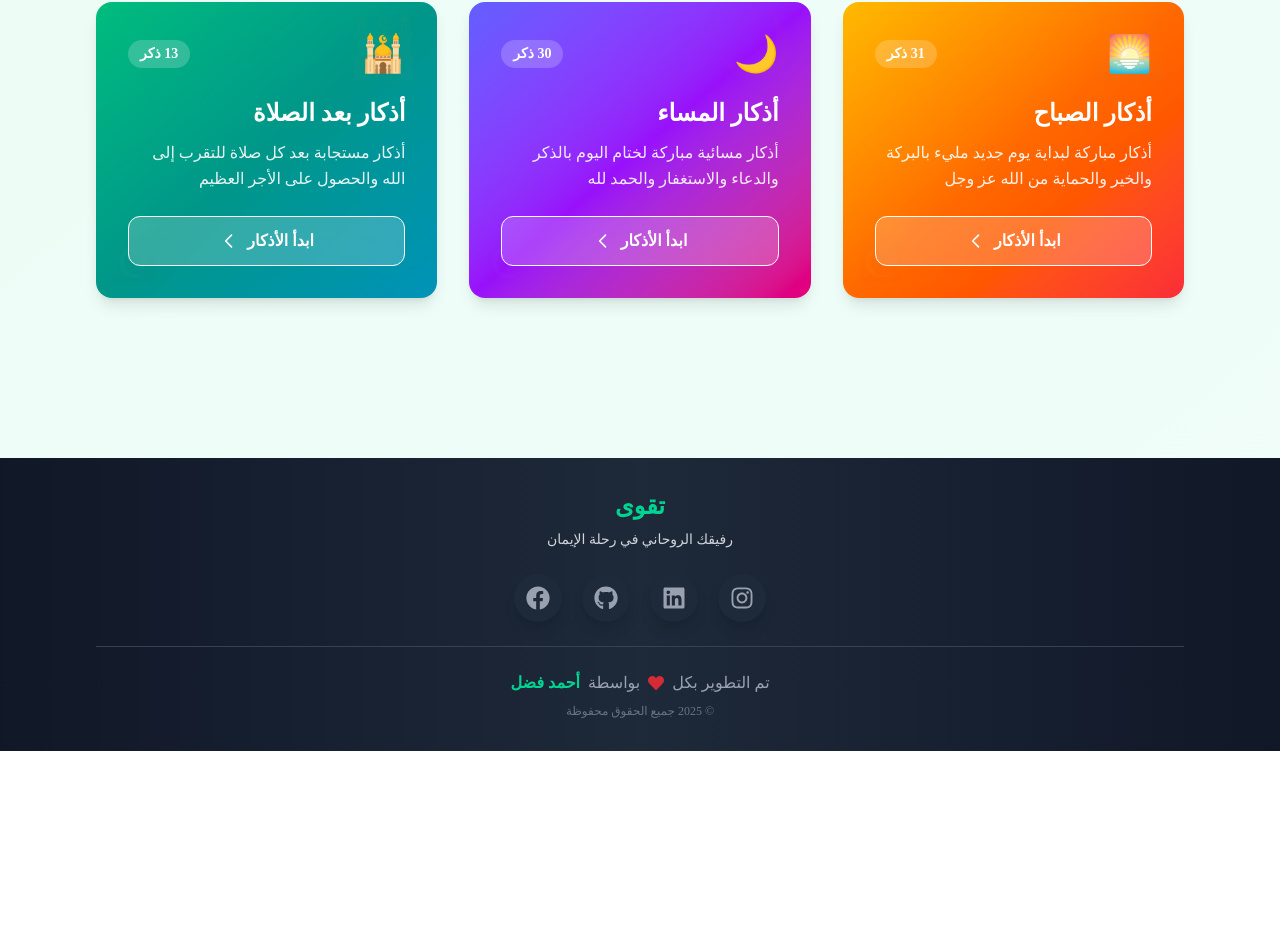
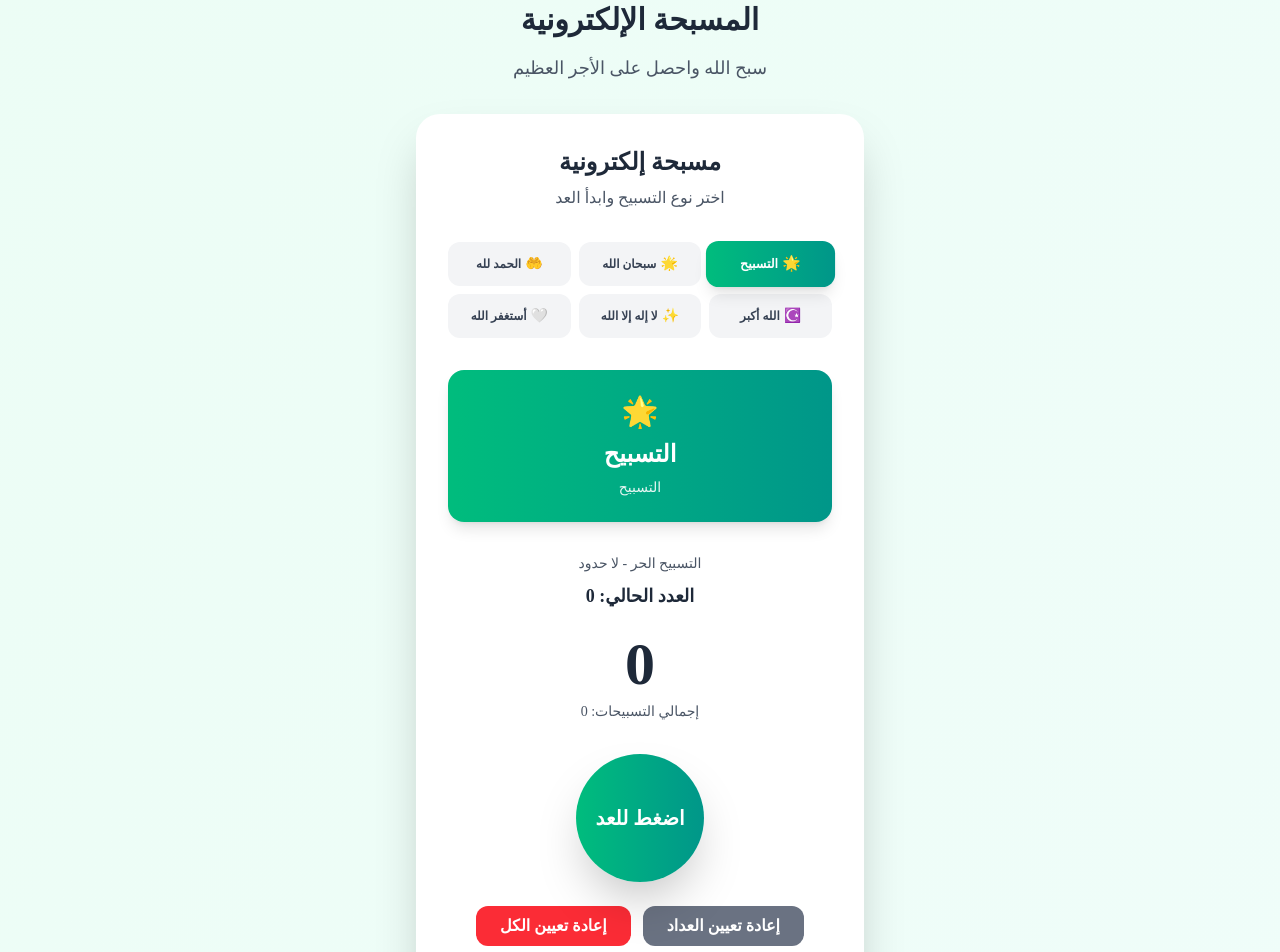
Before and after one commit to ahmedfadl156/Islamic_App, a React (Vite) app: page /azkar in a window 1280 px wide. Shown: the part 335-1287 px from the top of the page. Before the commit the page ends 1086 px from the top, so only its background shows below. Built offline with nearby package versions, Linux system fonts and the light colour scheme.

Commit message:
add-sebha

```diff
--- a/src/components/Navbar.jsx
+++ b/src/components/Navbar.jsx
@@ -21,7 +21,7 @@ function Navbar() {
     { path: "/", icon: HiOutlineHome, label: "الرئيسية" },
     { path: "/prayer-times", icon: HiOutlineCalendar, label: "مواقيت الصلاة" },
     { path: "/quran", icon: HiBookOpen, label: "القرآن" },
-    { path: "/azkar", icon: LuBookOpenText, label: "الأذكار" },
+    { path: "/azkar", icon: LuBookOpenText, label: "الأذكار و التسبيح" },
     { path: "/stories", icon: SiStorybook, label: "القصص" },
     { path: "/bookmarks", icon: BsFillBookmarkHeartFill, label: "مرجعياتي" },
     { path: "/planner", icon: GrPlan, label: "مهامى" },
--- /dev/null
+++ b/src/components/TasbihCounter.jsx
@@ -0,0 +1,219 @@
+import { useState, useEffect } from 'react'
+
+const TasbihCounter = () => {
+  const [selectedTasbih, setSelectedTasbih] = useState(0)
+  const [count, setCount] = useState(0)
+  const [totalCount, setTotalCount] = useState(0)
+  const [isAnimating, setIsAnimating] = useState(false)
+  const [showRipple, setShowRipple] = useState(false)
+
+  const tasbihTypes = [
+    {
+        text: "التسبيح",
+        translation: "التسبيح",
+        color: "from-emerald-500 to-teal-600",
+        icon: "🌟",
+        target: Infinity
+    },
+    {
+      text: "سُبْحَانَ اللهِ",
+      translation: "سبحان الله",
+      color: "from-emerald-500 to-teal-600",
+      icon: "🌟",
+      target: 33
+    },
+    {
+      text: "الْحَمْدُ للهِ",
+      translation: "الحمد لله",
+      color: "from-blue-500 to-indigo-600",
+      icon: "🤲",
+      target: 33
+    },
+    {
+      text: "اللهُ أَكْبَرُ",
+      translation: "الله أكبر",
+      color: "from-purple-500 to-pink-600",
+      icon: "☪️",
+      target: 34
+    },
+    {
+      text: "لَا إِلَهَ إِلَّا اللهُ",
+      translation: "لا إله إلا الله",
+      color: "from-amber-500 to-orange-600",
+      icon: "✨",
+      target: 100
+    },
+    {
+      text: "أَسْتَغْفِرُ اللهَ",
+      translation: "أستغفر الله",
+      color: "from-rose-500 to-red-600",
+      icon: "🤍",
+      target: 100
+    }
+  ]
+
+  const currentTasbih = tasbihTypes[selectedTasbih]
+
+  const handleCount = () => {
+    setIsAnimating(true)
+    setShowRipple(true)
+    setCount(prev => prev + 1)
+    setTotalCount(prev => prev + 1)
+
+    // Reset animation after a short delay
+    setTimeout(() => {
+      setIsAnimating(false)
+      setShowRipple(false)
+    }, 300)
+  }
+
+  const resetCount = () => {
+    setCount(0)
+  }
+
+  const resetAll = () => {
+    setCount(0)
+    setTotalCount(0)
+  }
+
+  const progress = (count / currentTasbih.target) * 100
+
+  return (
+    <div className="bg-white dark:bg-gray-800 rounded-3xl shadow-2xl p-8 max-w-md mx-auto">
+      {/* Header */}
+      <div className="text-center mb-8">
+        <h2 className="text-2xl font-bold text-gray-800 dark:text-gray-200 mb-2">
+          مسبحة إلكترونية
+        </h2>
+        <p className="text-gray-600 dark:text-gray-400">
+          اختر نوع التسبيح وابدأ العد
+        </p>
+      </div>
+
+      {/* Tasbih Selection */}
+      <div className="mb-8">
+        <div className="grid grid-cols-3 gap-2 mb-4">
+          {tasbihTypes.map((tasbih, index) => (
+            <button
+              key={index}
+              onClick={() => {
+                setSelectedTasbih(index)
+                setCount(0)
+              }}
+              className={`p-3 rounded-xl text-sm font-semibold transition-all duration-300 ${
+                selectedTasbih === index
+                  ? `bg-gradient-to-r ${tasbih.color} text-white shadow-lg scale-105`
+                  : 'bg-gray-100 dark:bg-gray-700 text-gray-700 dark:text-gray-300 hover:bg-gray-200 dark:hover:bg-gray-600'
+              }`}
+            >
+              <div className="flex items-center justify-center gap-1">
+                <span>{tasbih.icon}</span>
+                <span className="text-xs">{tasbih.translation}</span>
+              </div>
+            </button>
+          ))}
+        </div>
+      </div>
+
+      {/* Current Tasbih Display */}
+      <div className="text-center mb-8">
+        <div className={`bg-gradient-to-r ${currentTasbih.color} text-white rounded-2xl p-6 shadow-lg`}>
+          <div className="text-3xl mb-2">{currentTasbih.icon}</div>
+          <div className="text-2xl font-bold mb-2 font-['Amiri_Quran']">
+            {currentTasbih.text}
+          </div>
+          <div className="text-sm opacity-90">
+            {currentTasbih.translation}
+          </div>
+        </div>
+      </div>
+
+      {/* Progress Bar */}
+      <div className="mb-6">
+        {currentTasbih.target === Infinity ? (
+          <div className="text-center">
+            <div className="text-sm text-gray-600 dark:text-gray-400 mb-2">
+              التسبيح الحر - لا حدود
+            </div>
+            <div className="text-lg font-semibold text-gray-800 dark:text-gray-200">
+              العدد الحالي: {count}
+            </div>
+          </div>
+        ) : (
+          <>
+            <div className="flex justify-between text-sm text-gray-600 dark:text-gray-400 mb-2">
+              <span>التقدم</span>
+              <span>{count} / {currentTasbih.target}</span>
+            </div>
+            <div className="w-full bg-gray-200 dark:bg-gray-700 rounded-full h-3">
+              <div
+                className={`bg-gradient-to-r ${currentTasbih.color} h-3 rounded-full transition-all duration-500 ease-out`}
+                style={{ width: `${Math.min(progress, 100)}%` }}
+              ></div>
+            </div>
+            {count >= currentTasbih.target && (
+              <div className="text-center mt-2">
+                <span className="text-green-600 dark:text-green-400 font-semibold text-sm">
+                  ✅ تم إكمال العدد المطلوب! بارك الله فيك
+                </span>
+              </div>
+            )}
+          </>
+        )}
+      </div>
+
+      {/* Counter Display */}
+      <div className="text-center mb-8">
+        <div className="relative">
+          <div className={`text-6xl font-bold ${isAnimating ? 'scale-110' : 'scale-100'} transition-transform duration-300 text-gray-800 dark:text-gray-200`}>
+            {count}
+          </div>
+          {showRipple && (
+            <div className="absolute inset-0 flex items-center justify-center">
+              <div className={`w-20 h-20 bg-gradient-to-r ${currentTasbih.color} rounded-full opacity-30 animate-ping`}></div>
+            </div>
+          )}
+        </div>
+        <div className="text-sm text-gray-600 dark:text-gray-400 mt-2">
+          إجمالي التسبيحات: {totalCount}
+        </div>
+      </div>
+
+      {/* Counter Button */}
+      <div className="text-center mb-6">
+        <button
+          onClick={handleCount}
+          className={`w-32 h-32 rounded-full bg-gradient-to-r ${currentTasbih.color} text-white text-xl font-bold shadow-2xl hover:shadow-3xl transform hover:scale-105 active:scale-95 transition-all duration-200 relative overflow-hidden`}
+        >
+          <span className="relative z-10">اضغط للعد</span>
+          {showRipple && (
+            <div className="absolute inset-0 bg-white opacity-30 rounded-full animate-ping"></div>
+          )}
+        </button>
+      </div>
+
+      {/* Control Buttons */}
+      <div className="flex gap-3 justify-center">
+        <button
+          onClick={resetCount}
+          className="px-6 py-2 bg-gray-500 hover:bg-gray-600 text-white rounded-xl font-semibold transition-colors duration-200"
+        >
+          إعادة تعيين العداد
+        </button>
+        <button
+          onClick={resetAll}
+          className="px-6 py-2 bg-red-500 hover:bg-red-600 text-white rounded-xl font-semibold transition-colors duration-200"
+        >
+          إعادة تعيين الكل
+        </button>
+      </div>
+
+      {/* Islamic Decoration */}
+      <div className="text-center mt-6 text-emerald-600 dark:text-emerald-400 text-2xl">
+        ۞
+      </div>
+    </div>
+  )
+}
+
+export default TasbihCounter
--- a/src/pages/Azkar.jsx
+++ b/src/pages/Azkar.jsx
@@ -3,6 +3,7 @@ import Footer from "../components/Footer"
 import Navbar from "../components/Navbar"
 import AzkarCard from "../components/AzkarCard"
 import AzkarModal from "../components/AzkarModal"
+import TasbihCounter from "../components/TasbihCounter"
 import AzkarElsabah from "../services/AzkarElsabah"
 import AzkarElMasaa from "../services/AzkarElmasaa"
 import AzkarAfterPrayer from "../services/AzkarAfterPrayer"
@@ -41,9 +42,35 @@ function Azkar() {
     <div className="bg-gradient-to-br from-emerald-50 to-teal-50 dark:from-gray-900 dark:to-slate-900 min-h-screen">
       <Navbar />
       <div className="flex flex-col items-center justify-center gap-6 mx-auto max-w-6xl py-20 px-8">
-        <h1 className="text-4xl md:text-5xl lg:text-6xl font-bold dark:text-gray-200">الأذكار</h1>
+        <h1 className="text-4xl md:text-5xl lg:text-6xl font-bold dark:text-gray-200">الأذكار و التسبيح</h1>
         <p className="text-xl font-semibold dark:text-gray-300">أذكار الصباح والمساء وأذكار ما بعد الصلاة</p>
       </div>
+
+      {/* Tasbih Counter Section */}
+      <div className="mx-auto max-w-6xl px-8 mb-16">
+        <div className="text-center mb-8">
+          <h2 className="text-3xl font-bold text-gray-800 dark:text-gray-200 mb-4">
+            المسبحة الإلكترونية
+          </h2>
+          <p className="text-lg text-gray-600 dark:text-gray-400">
+            سبح الله واحصل على الأجر العظيم
+          </p>
+        </div>
+        <TasbihCounter />
+      </div>
+
+      {/* Azkar Cards Section */}
+      <div className="mx-auto max-w-6xl px-8 mb-8">
+        <div className="text-center">
+          <h2 className="text-3xl font-bold text-gray-800 dark:text-gray-200 mb-4">
+            مجموعة الأذكار
+          </h2>
+          <p className="text-lg text-gray-600 dark:text-gray-400 mb-8">
+            أذكار مختارة من السنة النبوية الشريفة
+          </p>
+        </div>
+      </div>
+
       <div className="Azkar-cards grid grid-cols-1 md:grid-cols-2 lg:grid-cols-3 gap-8 mx-auto max-w-6xl px-8 pb-20">
         <AzkarCard
           title="أذكار الصباح"
```
